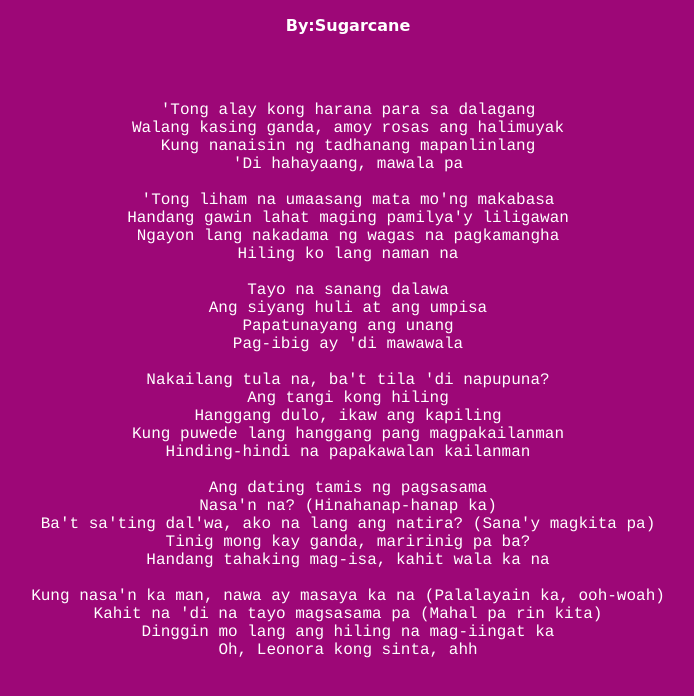
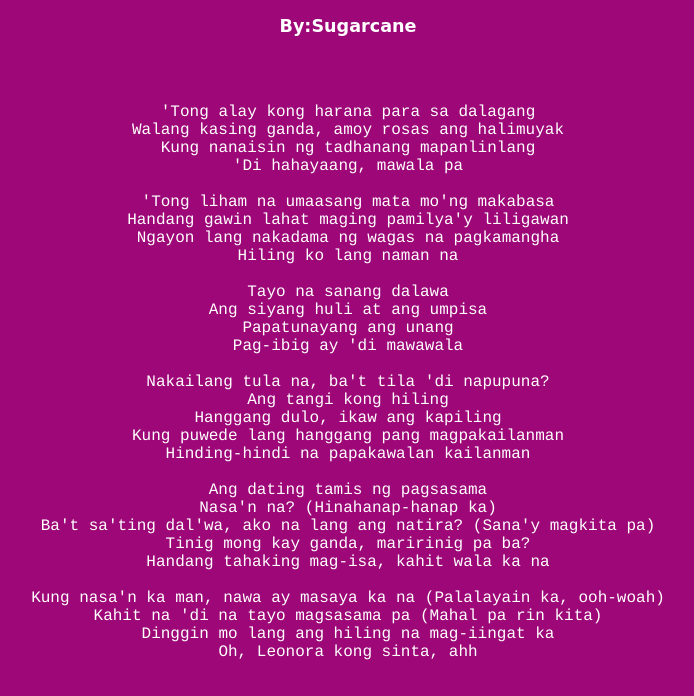
Before and after one commit to MrsnapzML/asdw3asd34, a plain HTML site: page abcd.html in a window 1280 px wide. Shown: the part 104-800 px from the top of the page, without its empty margins (292-986 px from the left). Drawn offline with Linux system fonts and the light colour scheme.

Commit message:
abcd.html

```diff
--- a/abcd.html
+++ b/abcd.html
@@ -17,7 +17,7 @@ h2 {
   color: white;
   text-align: center;
   font-family: cursive;
-  font-size: 100%;
+  font-size: 110%;
 }
 p {
   color: white;
```
